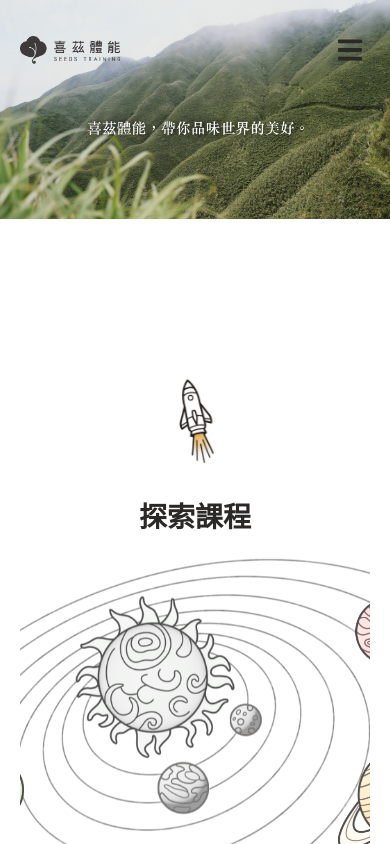
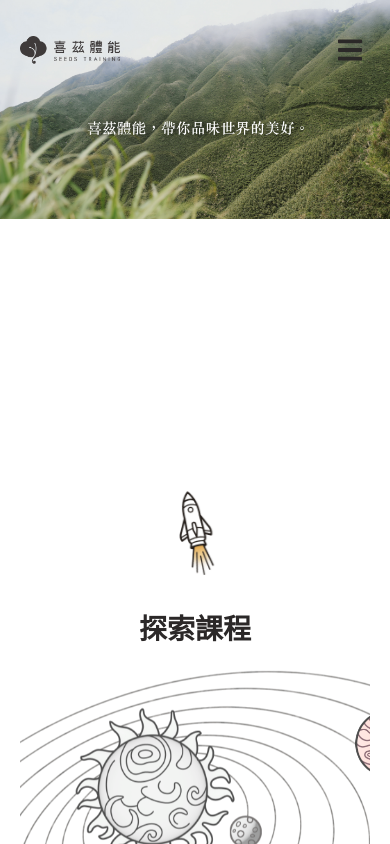
Before and after one commit to rraiy/seeds, a Next.js app: page / in a window 390 px wide. Shown: the top 844 px of the page. Built offline with nearby package versions, Linux system fonts and the light colour scheme; a web font is replaced by a local one.

Commit message:
test mobile

```diff
--- a/app/components/home/ExploreLessons.tsx
+++ b/app/components/home/ExploreLessons.tsx
@@ -13,7 +13,7 @@ import { EXPLORE_INFO } from '@/app/constants/content/home/exploreLesson';
 import styles from '@/app/styles/pages/home.module.scss';
 
 const ExploreLessons = () => {
-  const isMobile = isMobileDevice();
+  const isMobile = !!isMobileDevice();
   return (
     <div
       className={twMerge(
--- a/app/components/planet/PlanetTrack.tsx
+++ b/app/components/planet/PlanetTrack.tsx
@@ -7,7 +7,11 @@ import HoverPlanet from '@/app/components/planet/HoverPlanet';
 import LESSONS_INFO from '@/app/constants/content/home/exploreLesson';
 import styles from '@/app/styles/components/planet/PlanetTrack.module.scss';
 
-const PlanetTrack = ({ isMobile }) => {
+interface Props {
+  isMobile: boolean;
+}
+
+const PlanetTrack = ({ isMobile }: Props) => {
   return (
     <div className={styles.container}>
       <Image
--- a/app/page.tsx
+++ b/app/page.tsx
@@ -2,9 +2,10 @@ import clsx from 'clsx';
 import Image from 'next/image';
 
 import ABOUT from '@/app/constants/content/home/about';
-import bgElementUrl from '@/app/constants/content/home/bgElements';
+// import bgElementUrl from '@/app/constants/content/home/bgElements';
+// import isMobileDevice from '@/app/utils/checkIsMobile';
 import ExploreLessons from '@/app/components/home/ExploreLessons';
-import HomeBanner from '@/app/components/home/HomeBanner';
+// import HomeBanner from '@/app/components/home/HomeBanner';
 import MONTHLY_CLASS from '@/app/constants/content/home/monthlyClass';
 import TextWithCards from '@/app/components/common/TextWithCards';
 import TextImageSection from '@/app/components/common/TextImageSection';
@@ -14,8 +15,10 @@ import styles from '@/app/styles/pages/home.module.scss';
 // TODO: [&>img:not(:.bg-elements)]:z-10 not working and tw config plugin!
 
 export default function Home() {
+  // const isMobile = isMobileDevice();
+
   return (
-    <div className={clsx(styles.container, 'relative [&>*]:mb-32 desktop:w-screen')}>
+    <div className={clsx(styles.container, 'relative [&>*]:mb-60 desktop:w-screen tablet:mb-6')}>
       <main className="fill-container">
         {/* <HomeBanner /> */}
         <Image src="/images/home_banner_2.jpg" width={2560} height={840} alt="喜茲體能" />
@@ -31,19 +34,20 @@ export default function Home() {
         titleClass={styles.title}
       />
       <TextWithCards title={ABOUT.title} text={ABOUT.text} titleClass={styles.title} />
-      {/* // {bgElementUrl.urls.map((ele) => {
-      //   const { url, width, height, position } = ele;
-      //   return (
-      //     <Image
-      //       className={`bg-elements fill-container z-0 absolute ${position}`}
-      //       key={url}
-      //       src={url}
-      //       alt={bgElementUrl.alt}
-      //       width={width}
-      //       height={height}
-      //     />
-      //   );
-      // })}  */}
+      {/* {bgElementUrl.urls.map((ele) => {
+        const { url, width, height, position } = ele;
+        const rate = isMobile ? 0.5 : 1;
+        return (
+          <Image
+            className={`bg-elements fill-container z-0 absolute ${position}`}
+            key={url}
+            src={url}
+            alt={bgElementUrl.alt}
+            width={width * rate}
+            height={height * rate}
+          />
+        );
+      })} */}
     </div>
   );
 }
--- a/app/utils/checkIsMobile.ts
+++ b/app/utils/checkIsMobile.ts
@@ -1,9 +1,12 @@
 const isMobileDevice = () => {
-  const userAgent = navigator.userAgent;
-  const mobileKeywords = ['Android', 'webOS', 'iPhone', 'iPad', 'iPod', 'BlackBerry', 'Windows Phone'];
-  console.log(mobileKeywords.some((keyword) => userAgent.match(new RegExp(keyword, 'i'))));
+  if (typeof window !== 'undefined') {
+    const userAgent = navigator.userAgent;
+    const mobileKeywords = ['Android', 'webOS', 'iPhone', 'iPad', 'iPod', 'BlackBerry', 'Windows Phone'];
+    console.log(mobileKeywords.some((keyword) => userAgent.match(new RegExp(keyword, 'i'))));
 
-  return mobileKeywords.some((keyword) => userAgent.match(new RegExp(keyword, 'i')));
+    return mobileKeywords.some((keyword) => userAgent.match(new RegExp(keyword, 'i')));
+  }
+  return undefined;
 };
 
 export default isMobileDevice;
```
